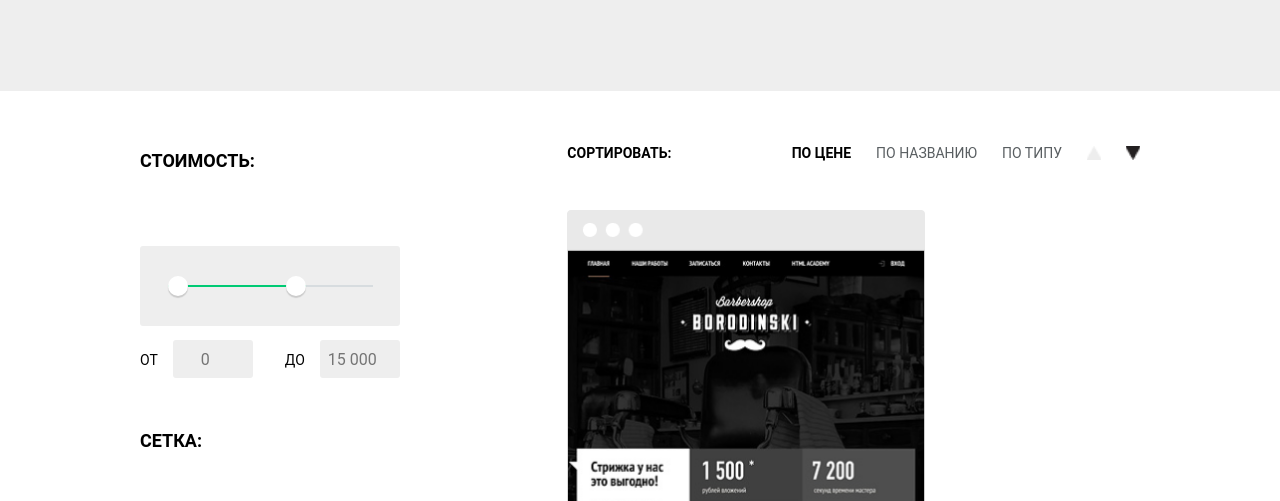
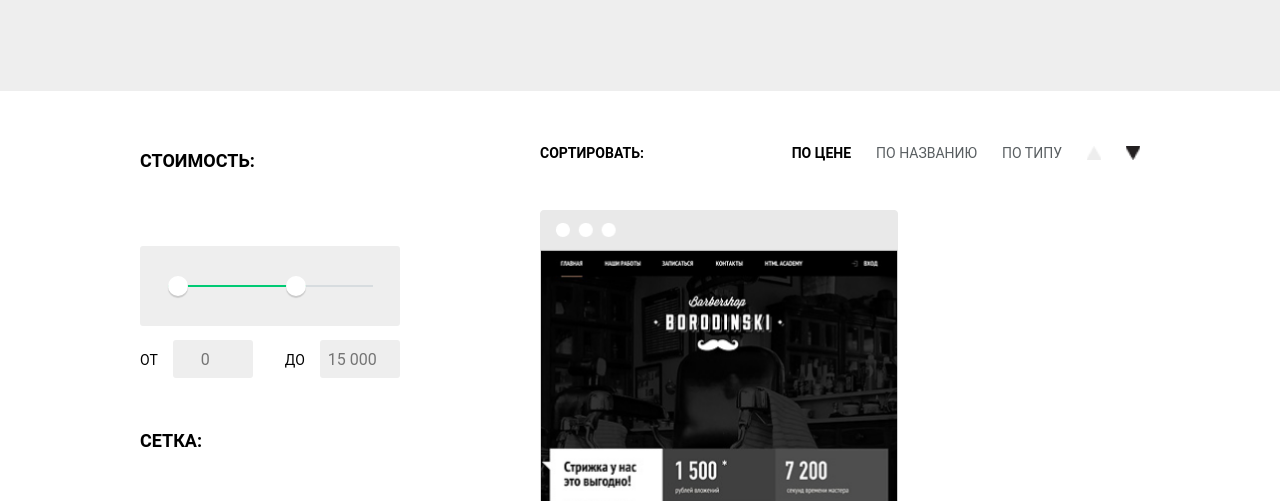
Before and after one commit to KaterynaVoloshina/less1, a plain HTML site: page catalog.html in a window 1280 px wide. Shown: the part 299-800 px from the top of the page. Drawn offline with Linux system fonts and the light colour scheme.

Commit message:
Внесла зміни у css для обох сторінок (налаштувала правильно відступи ліво-правильно)

```diff
--- a/catalog.html
+++ b/catalog.html
@@ -28,7 +28,7 @@
     </header>
 
     <section class="first-scrin"><h1>Магазин готовых шаблонов</h1></section>
-
+    <section class="content">
       <main class="content-catalog">
 
         <aside>
@@ -124,6 +124,7 @@
       </section>
 
       </main>
+    </section>
     <footer>
       <section class="footer-top">
         <article class="footer-top_text">
--- a/css/catalog.css
+++ b/css/catalog.css
@@ -5,11 +5,12 @@
   background: #EEEEEE;
   height: 250px;
 }
+
 .content-catalog {
-    display: flex;
-    justify-content: space-between;
-    padding: 55px 140px;
-    gap: 141px;
+  display: flex;
+  justify-content: space-between;
+  gap: 100px;
+  padding: 55px 0;
 }
 aside {
     flex: 1;
--- a/css/styles-all-pages.css
+++ b/css/styles-all-pages.css
@@ -1,8 +1,13 @@
 body {
-    max-width: 1920px;
-    margin: 0 auto;
+    margin: 0;
     background: #fff;
     font-family: Roboto, sans-serif;
+}
+.content {
+  max-width: 1920px;
+  margin: 0 auto;
+  padding: 0 140px;
+  box-sizing: border-box;
 }
 .menu-chek::after{
     content: "";
```
Also changed, not shown: css/index.css (+5 -5 lines), index.html (+2 -1 lines). Lines whose indentation alone changed are shown as unchanged.
